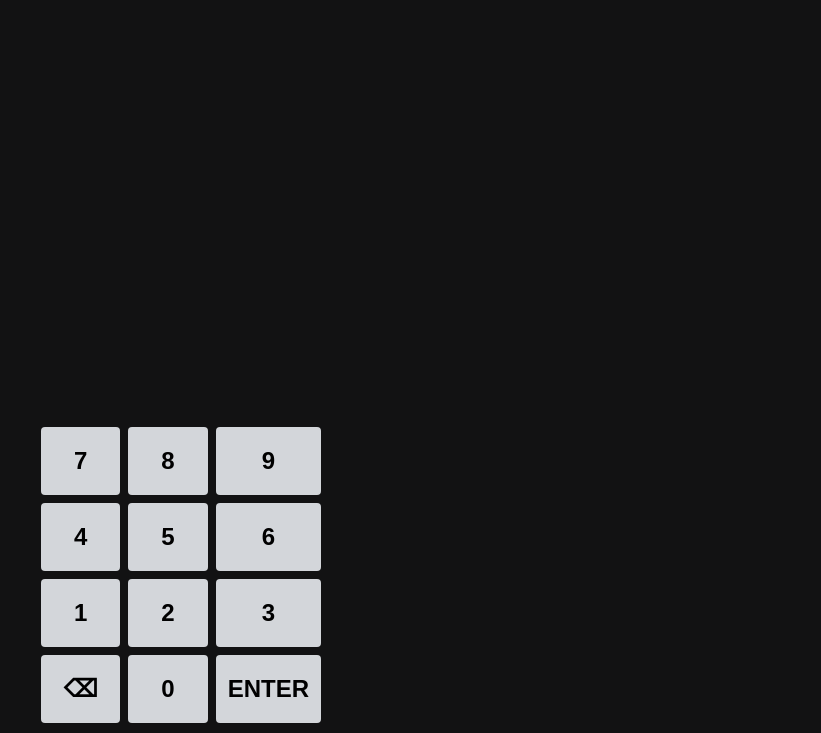
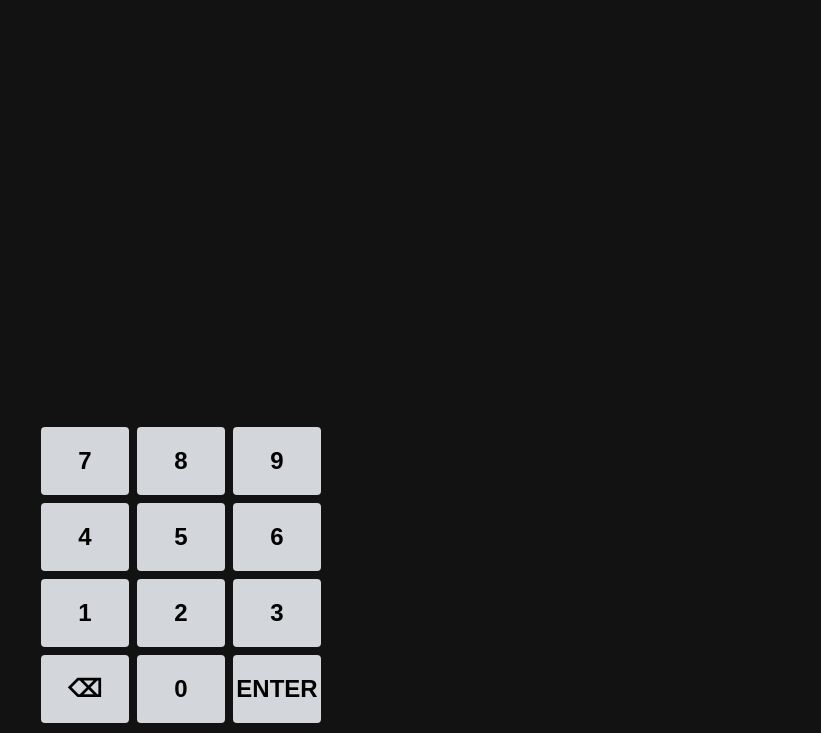
Before and after one commit to ThanaphoomToprasert/CipherPuzzle, a plain HTML site: page index.html in a window 1280 px wide. Shown: the part 67-800 px from the top of the page, without its empty margins (459-1280 px from the left). Drawn offline with nearby package versions, Linux system fonts and the light colour scheme.

Commit message:
Button Fixed

```diff
--- a/style.css
+++ b/style.css
@@ -85,25 +85,37 @@ header h1 {
 
 #keypad {
     display: grid;
-    grid-template-columns: repeat(3, 1fr); /* Changed from 10 */
-    gap: 8px; /* Increased gap slightly */
+
+    /* This is the most important part:
+       It creates 3 equal-width columns. */
+    grid-template-columns: repeat(3, 1fr);
+
+    gap: 8px;
     width: 100%;
-    max-width: 300px; /* Reduced max-width for a 3-col layout */
+    max-width: 300px;
     margin-bottom: 10px;
     padding: 0 10px;
     box-sizing: border-box;
 }
 
 .key {
-    font-size: 1.5rem; /* Made font a bit bigger */
+    font-size: 1.5rem;
     font-weight: bold;
-    padding: 20px 12px; /* Adjusted padding */
+
+    /* Use padding to control the height and
+       make the buttons look good. */
+    padding: 20px 0;
+
     background-color: var(--key-bg);
     color: black;
     border: none;
     border-radius: 4px;
     cursor: pointer;
-    /* No grid-column span needed anymore! */
+
+    /* These center the text inside the button */
+    display: flex;
+    align-items: center;
+    justify-content: center;
 }
 
 /* Key feedback colors */
```
